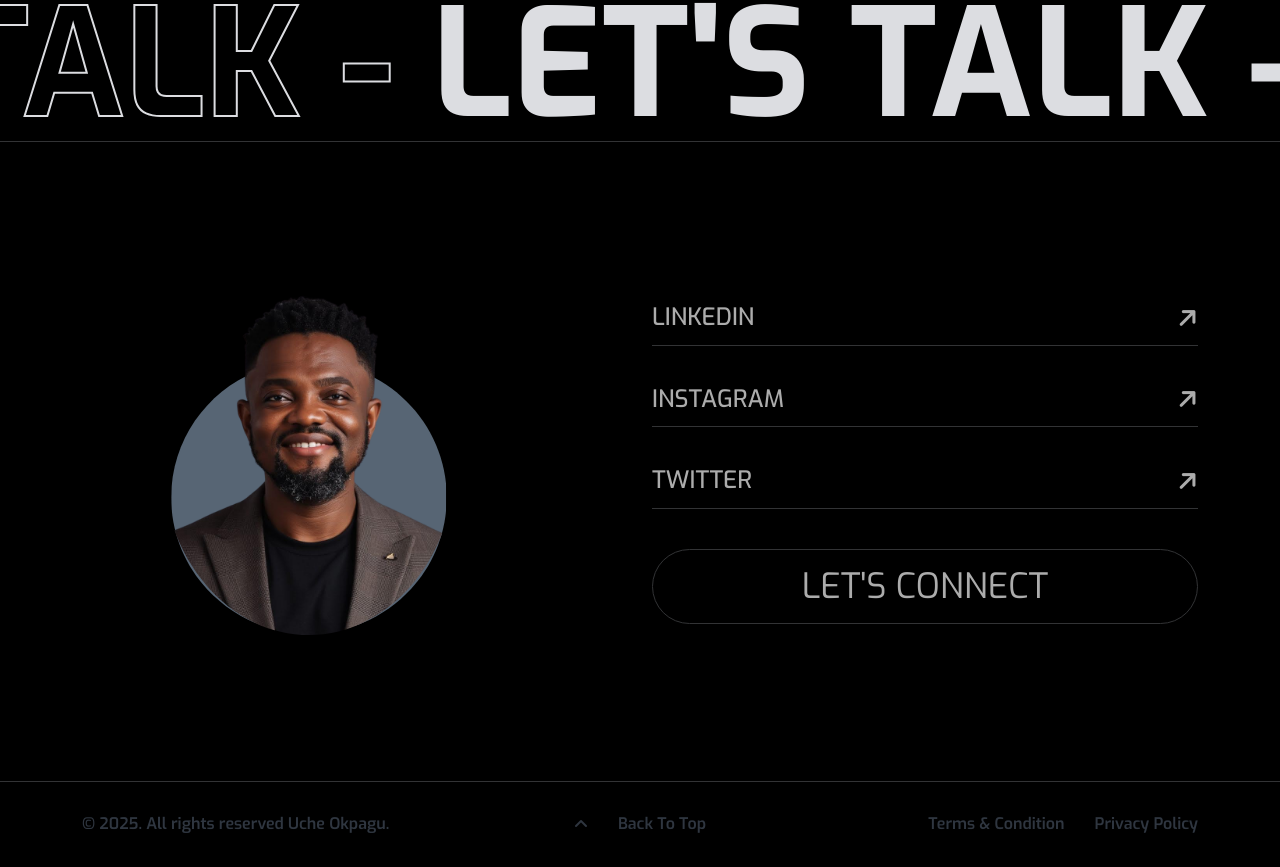
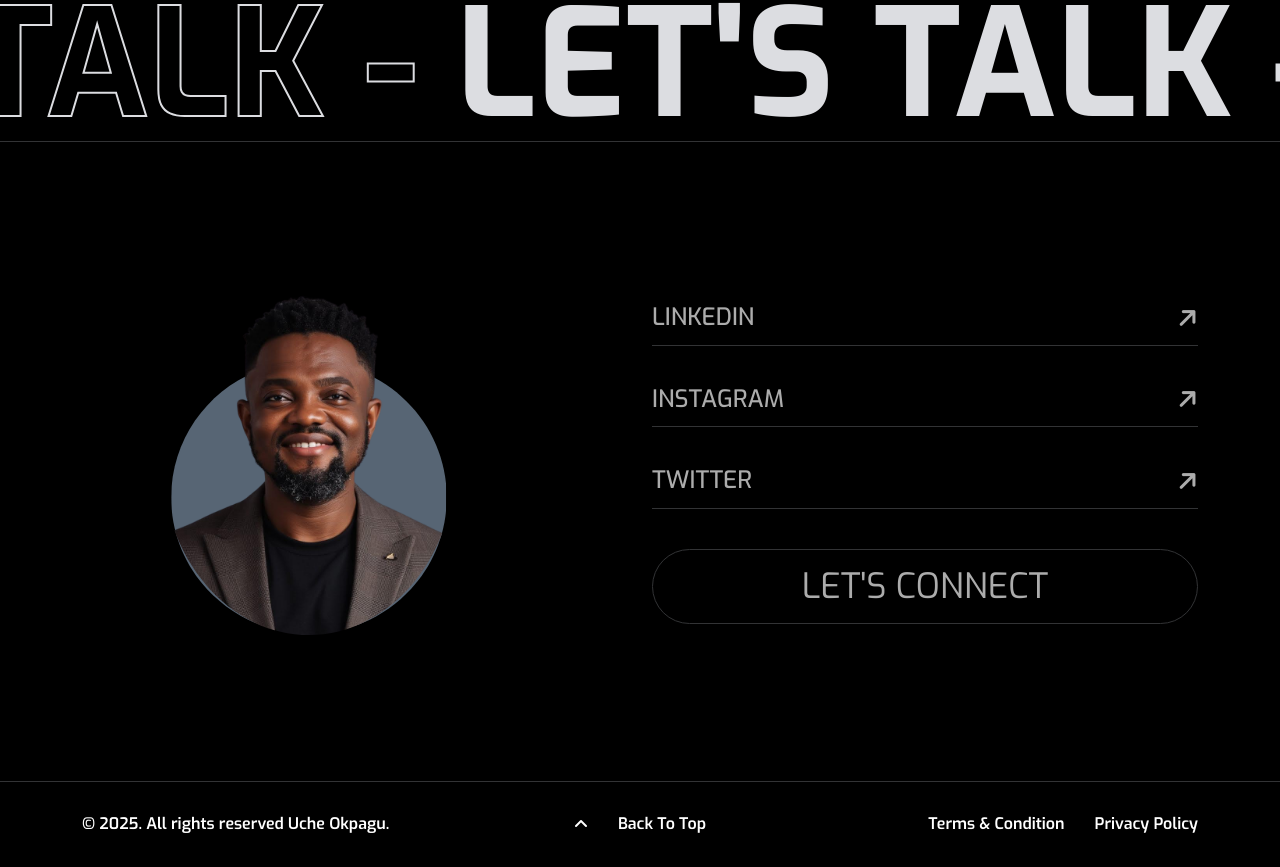
Before and after one commit to Chrstphr9/UE-Portfolio, a Next.js app: page / in a window 1280 px wide. Shown: the part 6021-6888 px from the top of the page. Built offline with nearby package versions, Linux system fonts and the light colour scheme; a web font is replaced by a local one.

Commit message:
Enhance footer styles: update link colors to white for better visibility and improve code formatting

```diff
--- a/src/components/personal-portfolio/Footer.jsx
+++ b/src/components/personal-portfolio/Footer.jsx
@@ -66,13 +66,13 @@ const Footer = () => {
         <div className="container container--extend">
           <div className="row gx-4 gy-2">
             <div className="col-lg-4 order-3 order-lg-1">
-              <p className="footer__copyright">
+              <p className="footer__copyright text-white">
                 {footerData?.bottomSection?.copyright?.text}
               </p>
             </div>
             <div className="col-lg-4 order-1 order-lg-2">
               <div className="footer__back-to-top">
-                <Link href="#header" className="section-link">
+                <Link href="#header" className="section-link" style={{ color: 'white' }}>
                   <i className="fas fa-angle-up"></i>
                   {footerData?.bottomSection?.backToTop?.text}
                 </Link>
@@ -83,7 +83,7 @@ const Footer = () => {
     <ul>
       {footerData?.bottomSection?.footerNav?.map((item) => (
         <li key={item?.id}>
-                      <Link href={item?.url}>{item?.text}</Link>
+          <Link href={item?.url} style={{ color: 'white' }}>{item?.text}</Link>
         </li>
       ))}
     </ul>
```
Lines whose indentation alone changed are shown as unchanged.
